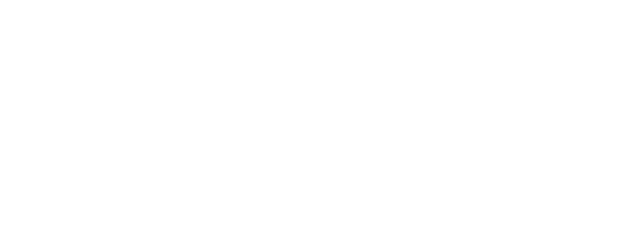
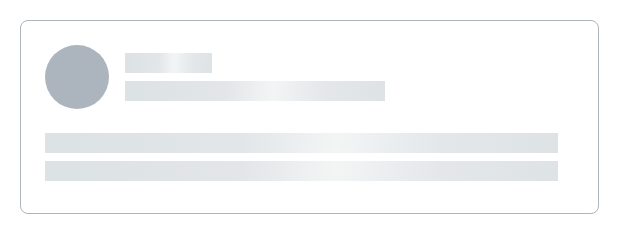
Before and after one commit to js-tasks-ru/htmlcss-20231027_andrey-shirling, a website: page 04-lection2/02-skeleton/index.html in a window 1280 px wide. Shown: the whole page, without its empty margins (0-642 px from the left). Drawn offline with Linux system fonts and the light colour scheme.

Commit message:
solution for 04-lection2/02-skeleton

```diff
--- a/04-lection2/02-skeleton/index.html
+++ b/04-lection2/02-skeleton/index.html
@@ -6,6 +6,20 @@
         <link rel="stylesheet" href="./skeleton.css">
     </head>
     <body>
-
+        <div class="card">
+            <div class="skeleton">
+                <div class="skeleton__header">
+                    <div class="skeleton__avatar"></div>
+                    <div class="skeleton__info skeleton__box">
+                        <div class="skeleton__item skeleton__item--w20"></div>
+                        <div class="skeleton__item skeleton__item--w60"></div>
+                    </div>
+                </div>
+                <div class="skeleton__body skeleton__box">
+                    <div class="skeleton__item"></div>
+                    <div class="skeleton__item"></div>
+                </div>
+            </div>
+        </div>
     </body>
 </html>
--- a/04-lection2/02-skeleton/skeleton.css
+++ b/04-lection2/02-skeleton/skeleton.css
@@ -0,0 +1,52 @@
+.card {
+    width: 579px;
+    height: 192px;
+    margin: 20px;
+}
+
+.skeleton {
+    border: 1px solid var(--grey-3);
+    border-radius: 8px;
+    padding: 24px 40px 32px 24px;
+}
+
+.skeleton__header {
+    display: flex;
+}
+
+.skeleton__avatar {
+    width: 64px;
+    height: 64px;
+    border-radius: 50%;
+    background-color: var(--grey-3);
+    flex-grow: 0;
+    margin-right: 16px;
+}
+
+.skeleton__info {
+    flex-grow: 1;
+}
+
+.skeleton__body {
+    margin-top: 24px;
+}
+
+.skeleton__box {
+    display: flex;
+    flex-direction: column;
+    row-gap: 8px;
+    justify-content: center;
+}
+
+.skeleton__item {
+    height: 20px;
+    background: linear-gradient(93deg, #DDE2E5 6.44%, #E2E6E8 38.47%, #F3F5F5 56.48%, #E3E7EA 77.5%, #DDE2E5 102.52%);
+}
+
+.skeleton__item--w20 {
+    width: 20%;
+}
+
+.skeleton__item--w60 {
+    width: 60%;
+}
```
